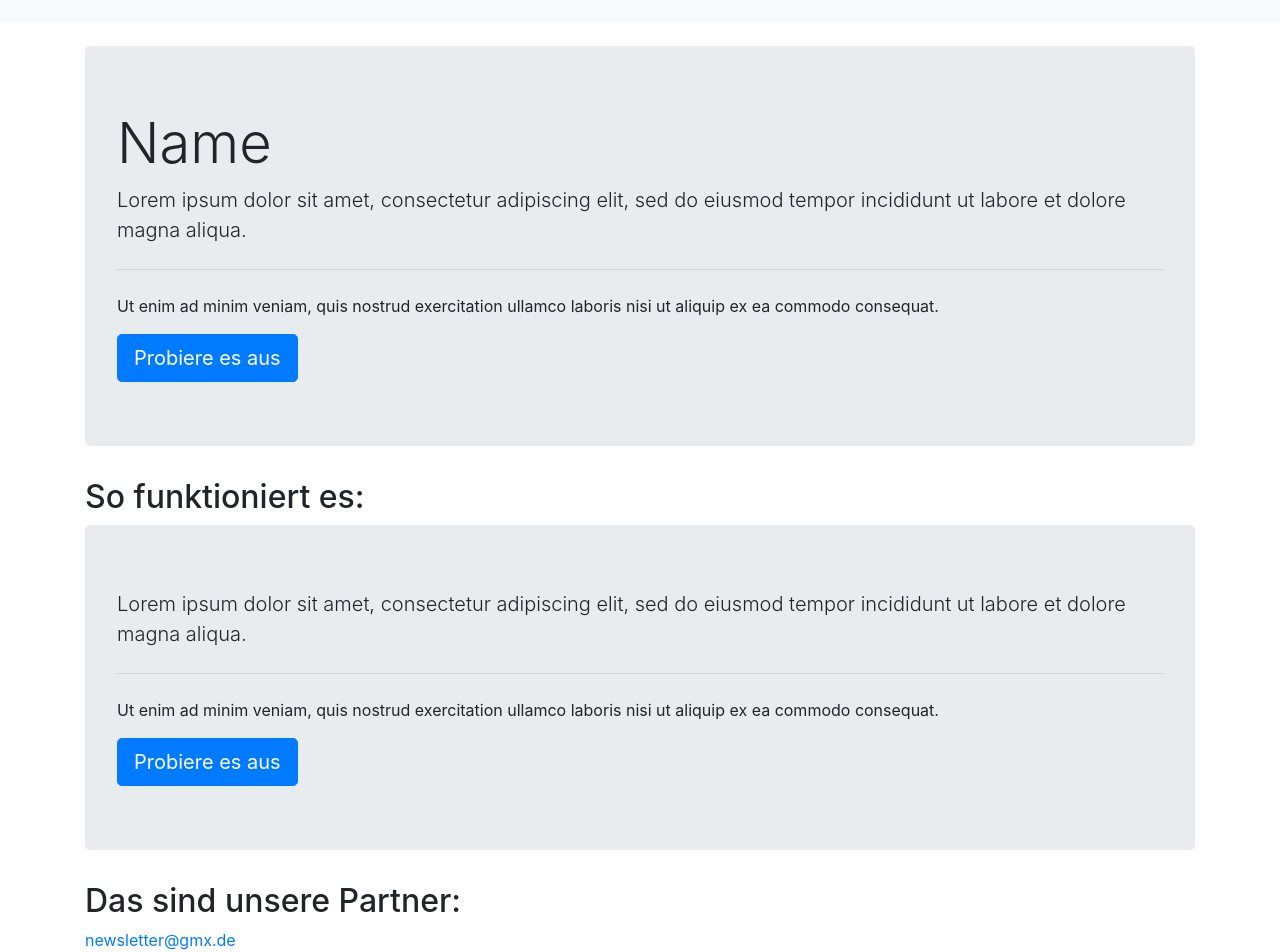
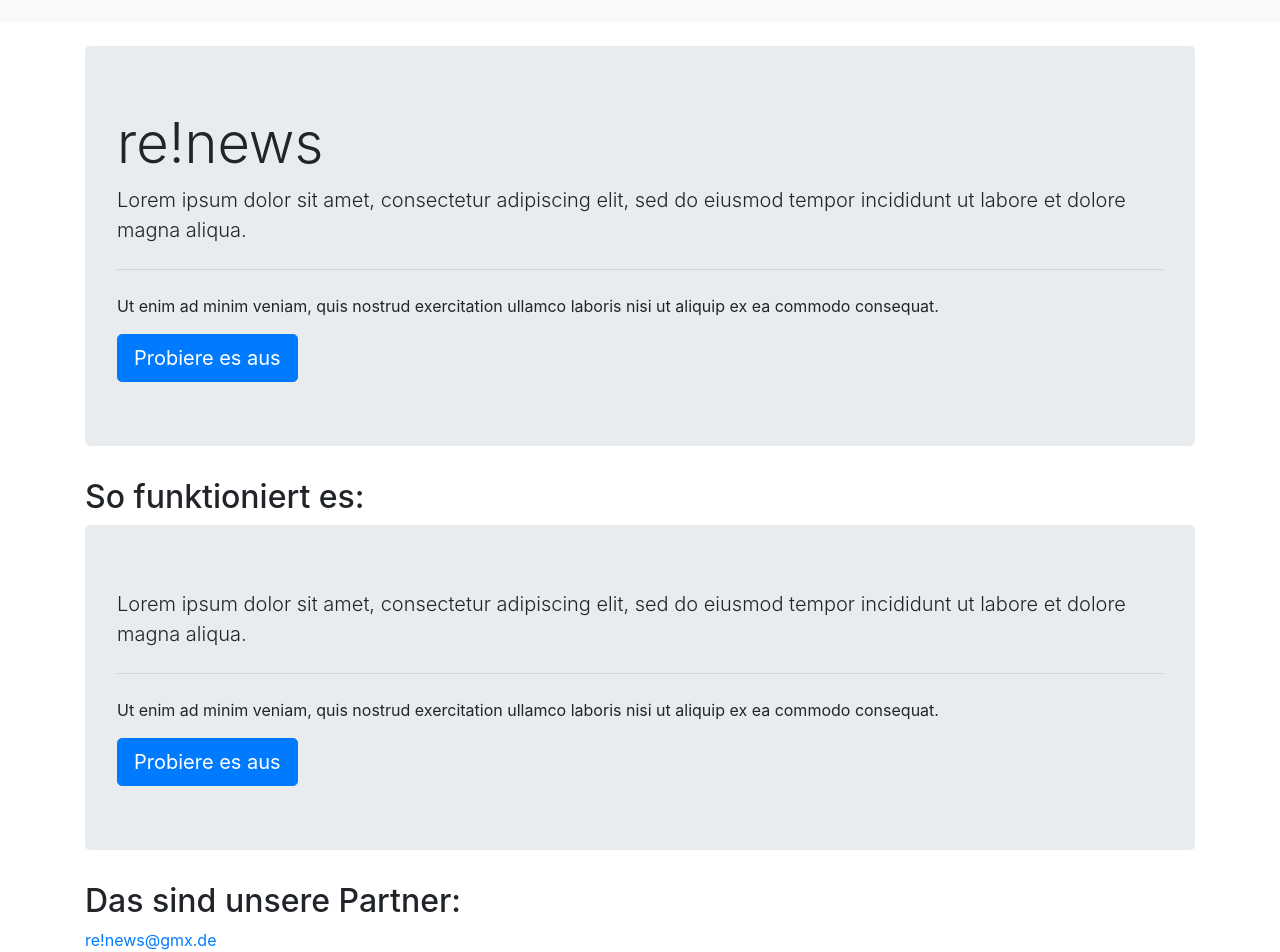
Before and after one commit to Dassderdie/economy-mocup, an Angular app: page / in a window 1280 px wide. Shown: the part 48-1000 px from the top of the page. Built offline with nearby package versions, Linux system fonts and the light colour scheme.

Commit message:
Update name

```diff
--- a/src/app/shared/data/company-data.ts
+++ b/src/app/shared/data/company-data.ts
@@ -1,4 +1,4 @@
 export const companyData = {
-    name: 'Name',
-    newsletter: 'newsletter@gmx.de',
+    name: 're!news',
+    newsletter: 're!news@gmx.de',
 };
```
